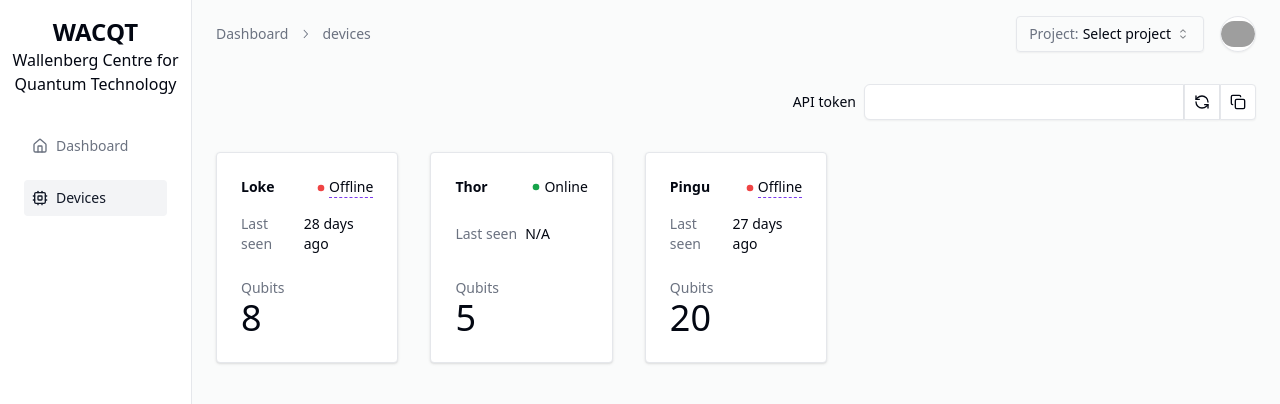
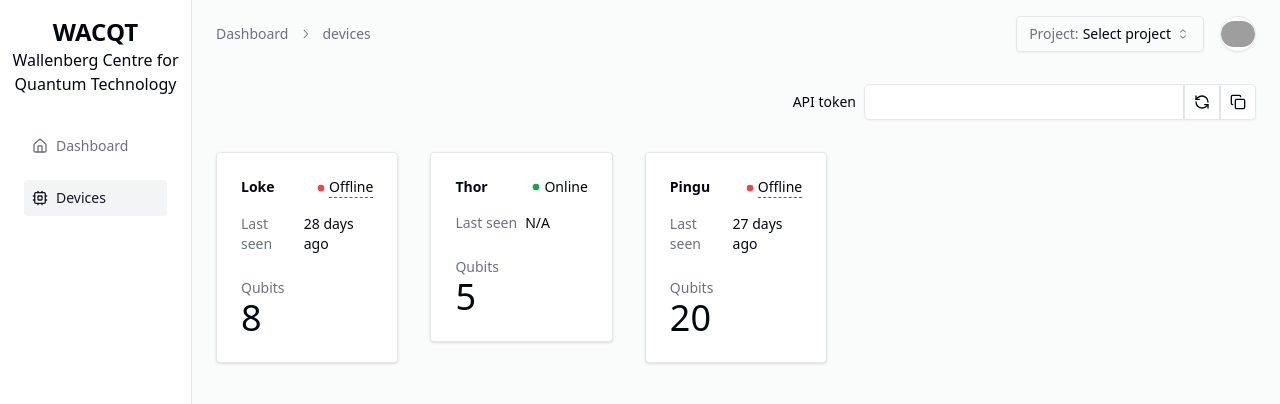
Before and after one commit to axean/tergite-frontend, a React (Vite) app: page /devices in a window 1280 px wide. Shown: the top 404 px of the page. Built offline with nearby package versions, Linux system fonts and the light colour scheme; grey boxes are pictures that could not be loaded.

Commit message:
Fix height of the main content section

```diff
--- a/src/components/layouts/dashboard/index.tsx
+++ b/src/components/layouts/dashboard/index.tsx
@@ -14,9 +14,9 @@ export function Dashboard() {
 
   return (
     <TooltipProvider>
-      <div className="flex min-h-screen w-full flex-col bg-muted/40">
+      <div className="flex h-screen w-full flex-col bg-muted/40">
         <Sidebar />
-        <div className="flex flex-col sm:gap-4 sm:py-4 sm:pl-48">
+        <div className="flex flex-col sm:gap-4 h-full sm:pt-4 sm:pl-48">
           <Topbar
             currentProject={currentProject}
             onProjectChange={setCurrentProject}
--- a/src/pages/device-detail.tsx
+++ b/src/pages/device-detail.tsx
@@ -4,6 +4,7 @@ import {
   AccordionItem,
   AccordionTrigger,
 } from "@/components/ui/accordion";
+import { Card, CardContent, CardHeader } from "@/components/ui/card";
 import { deviceList } from "@/lib/mock-data";
 import { AppState, Device } from "@/lib/types";
 import { LoaderFunctionArgs, useLoaderData } from "react-router-dom";
@@ -11,8 +12,9 @@ import { LoaderFunctionArgs, useLoaderData } from "react-router-dom";
 export function DeviceDetail() {
   const { device } = useLoaderData() as DeviceDetailData;
   return (
-    <main className="p-4 sm:px-6">
-      <h2 className="text-xl">{device.name}</h2>
+    <Card className="p-4 sm:px-6 h-full">
+      <CardHeader className="pb-4">{device.name}</CardHeader>
+      <CardContent>
         <Accordion type="single" collapsible defaultValue="item-1">
           <AccordionItem value="item-1">
             <AccordionTrigger>
@@ -21,7 +23,8 @@ export function DeviceDetail() {
             <AccordionContent>{device.name}</AccordionContent>
           </AccordionItem>
         </Accordion>
-    </main>
+      </CardContent>
+    </Card>
   );
 }
 
--- a/src/pages/devices.tsx
+++ b/src/pages/devices.tsx
@@ -18,7 +18,7 @@ export function Devices() {
     <main className="grid flex-1 auto-rows-fr gap-4 p-4 sm:px-6 sm:py-0 md:gap-8 sm:grid-cols-2 md:grid-cols-3 lg:grid-cols-4 xl:grid-cols-5">
       {devices.map((device) => (
         <Link to={`/devices/${device.name}`}>
-          <Card className="text-sm h-full flex flex-col justify-between">
+          <Card className="text-sm flex flex-col justify-between">
             <CardHeader className="pb-4">
               <div className="flex justify-between">
                 <div className="font-semibold">{device.name}</div>{" "}
```
Lines whose indentation alone changed are shown as unchanged.
